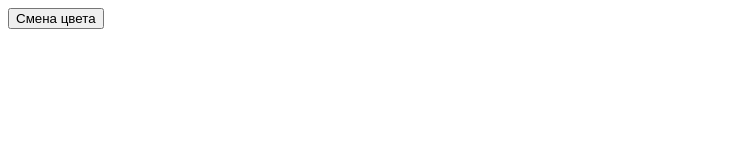
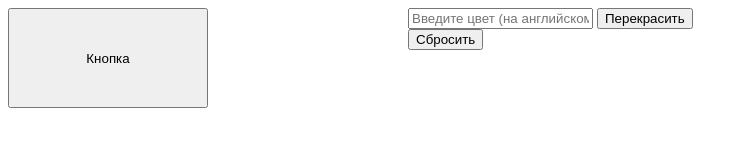
Before and after one commit to iosif-tihonenkov/buttonanimation, a plain HTML site: page index.html in a window 1280 px wide. Shown: the whole page, without its empty margins (0-748 px from the left). Drawn offline with Linux system fonts and the light colour scheme.

Commit message:
add valuecolor

```diff
--- a/index.html
+++ b/index.html
@@ -9,6 +9,14 @@
     <script src="scripts/script.js"></script>
 </head>
 <body>
-    <button id="colorValut" onclick="colorValut()">Смена цвета</button>
+    <button class="button_one" id="button_one">Кнопка</button>
+    <section>
+        <div>
+        <input type="text" name="color" placeholder="Введите цвет (на английском)">
+        <button onclick="color()">Перекрасить</button>
+        </div>
+        <button onclick="rewrite()">Сбросить</button>
+    </section>
+
 </body>
 </html>
--- a/scripts/script.js
+++ b/scripts/script.js
@@ -1,3 +1,9 @@
-function colorValut() {
-    document.getElementById("colorValut").classList.toggle("blue");
+let color = document.querySelector("input[name='color']").value;
+
+function color() {
+    document.getElementById("button_one").classList.add(colorValue);
 }
+
+function rewrite() {
+    document.getElementById("button_one").className = "button_name";
+}
--- a/style/style.css
+++ b/style/style.css
@@ -1,3 +1,16 @@
 .blue {
     background-color: blue;
 }
+
+#button_one {
+    width: 200px;
+    height: 100px;
+}
+
+body {
+    display: flex;
+}
+
+body section {
+    margin-left: 200px;
+}
```
